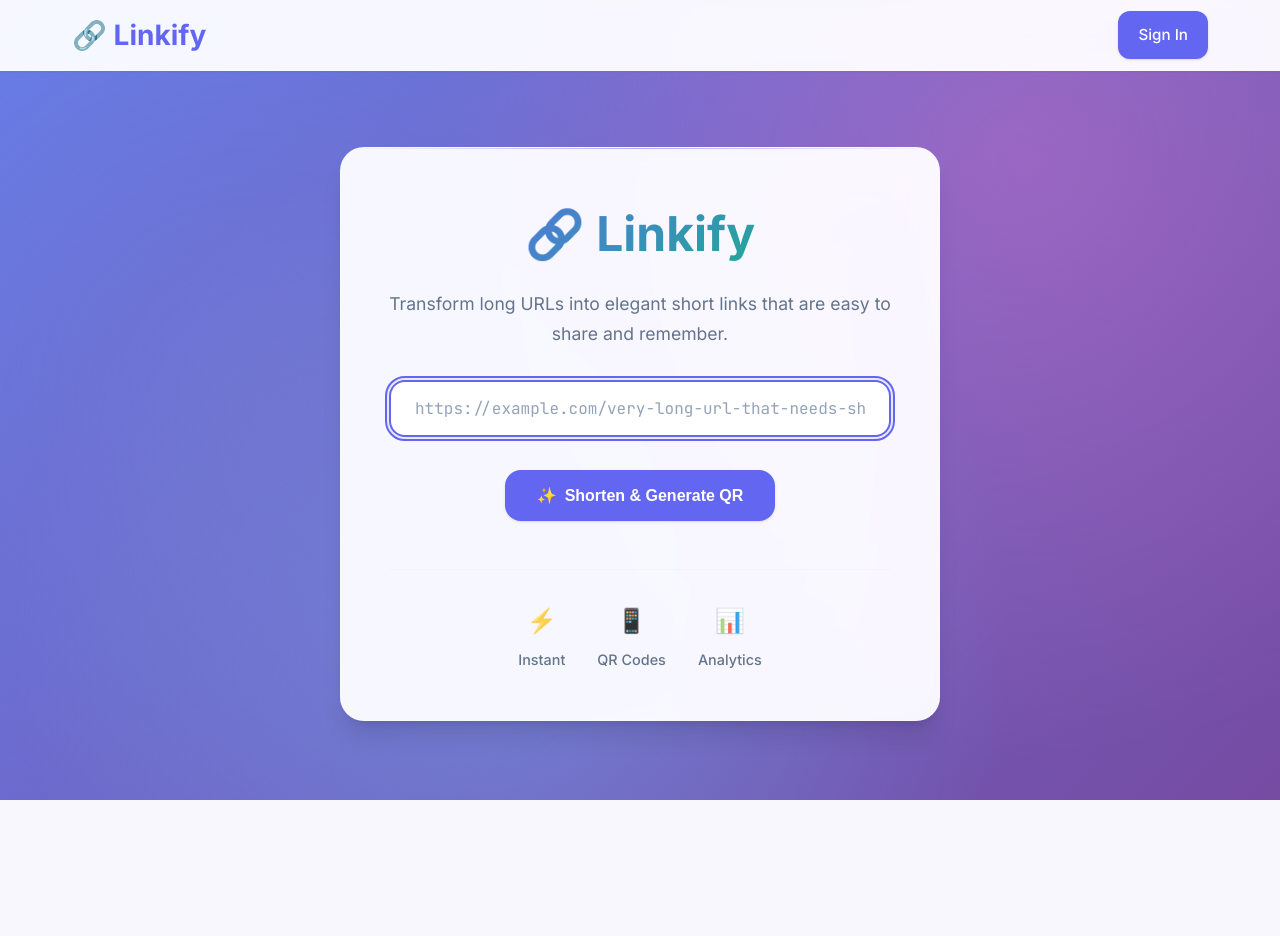
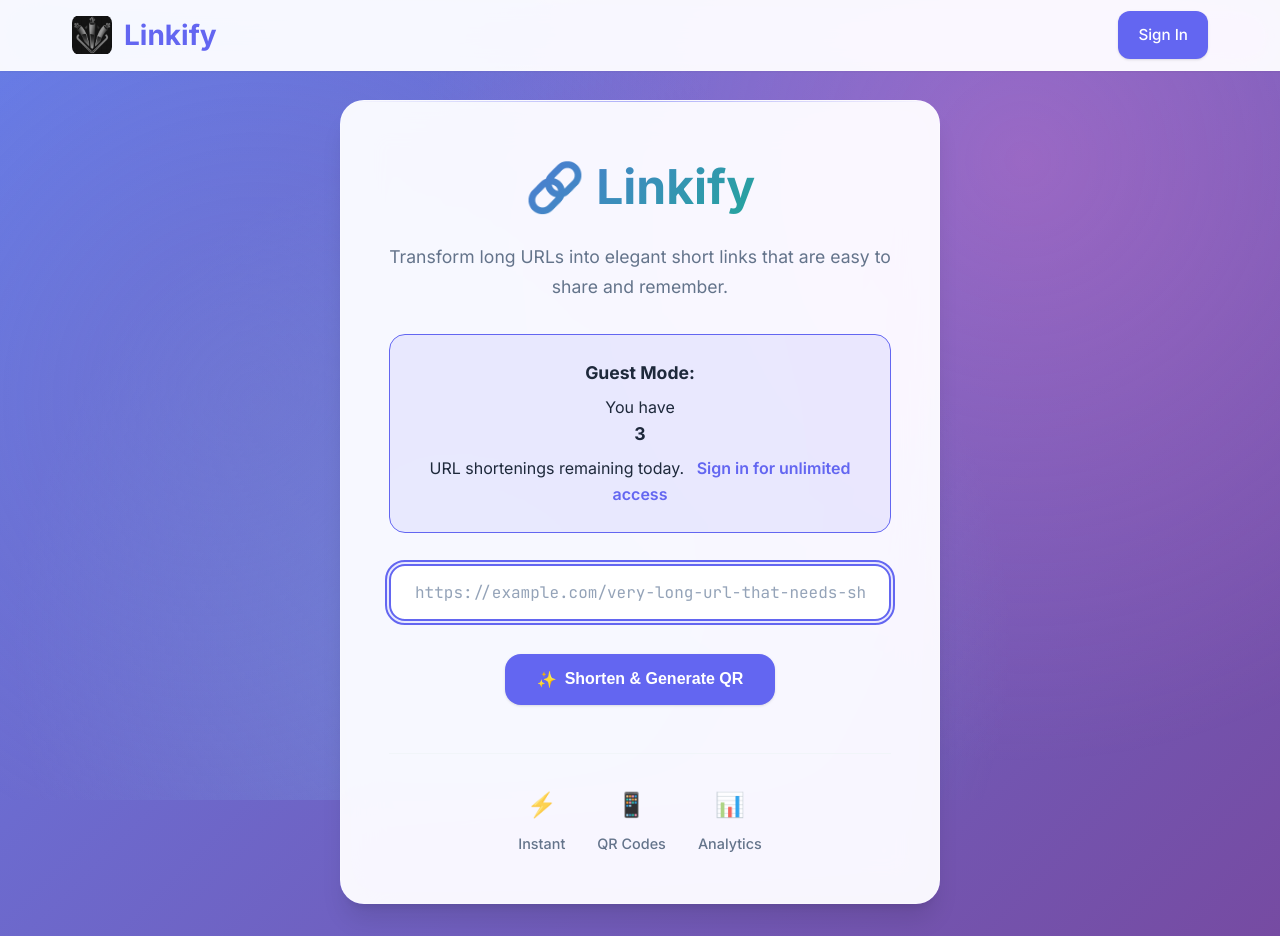
Before and after one commit to rjm23014/Linkify-Shorten-Share-Smartly, a Flask app: page / in a window 1280 px wide. Before the commit the page ends 800 px from the top, so only its background shows below. Run offline with Flask 3, Linux system fonts and the light colour scheme.

Commit message:
FIXED DESIGN ISSUES AND ADDED DUMMY LOGO FOR THE APPLICATION

```diff
--- a/app.py
+++ b/app.py
@@ -1,4 +1,4 @@
-from flask import Flask, render_template, request, redirect, url_for, session, flash
+from flask import Flask, render_template, request, redirect, url_for, session, flash, jsonify
 from flask_login import LoginManager, login_user, logout_user, login_required, current_user
 from google.auth.transport import requests as google_requests
 from google.oauth2 import id_token
@@ -12,8 +12,11 @@ from user import User
 from config import Config
 import os
 from time import time
+import hashlib
 rate_limit = {}
 RATE_WINDOW = 60  # seconds
+GUEST_USAGE_LIMIT = 3  # Maximum uses for guest users
+GUEST_USAGE_WINDOW = 24 * 60 * 60  # 24 hours in seconds
 
 BASE_URL = "http://localhost:5001"
 
@@ -42,9 +45,66 @@ def generate_short_code(length=6):
     characters = string.ascii_letters + string.digits
     return ''.join(random.choices(characters, k=length))
 
+def get_client_identifier():
+    """Get a unique identifier for the client (IP + User Agent)"""
+    client_ip = request.environ.get('HTTP_X_FORWARDED_FOR', request.environ.get('REMOTE_ADDR', ''))
+    user_agent = request.environ.get('HTTP_USER_AGENT', '')
+    return hashlib.md5(f"{client_ip}:{user_agent}".encode()).hexdigest()
+
+def check_guest_usage_limit():
+    """Check if guest user has exceeded usage limit"""
+    if current_user.is_authenticated:
+        return True  # Authenticated users have no limit
+
+    client_id = get_client_identifier()
+    current_time = time()
+
+    # Clean old entries
+    expired_time = current_time - GUEST_USAGE_WINDOW
+    rate_limit[client_id] = [timestamp for timestamp in rate_limit.get(client_id, []) if timestamp > expired_time]
+
+    # Check current usage
+    usage_count = len(rate_limit.get(client_id, []))
+    return usage_count < GUEST_USAGE_LIMIT
+
+def record_guest_usage():
+    """Record a usage for guest user"""
+    if current_user.is_authenticated:
+        return  # Don't track authenticated users
+
+    client_id = get_client_identifier()
+    current_time = time()
+
+    if client_id not in rate_limit:
+        rate_limit[client_id] = []
+
+    rate_limit[client_id].append(current_time)
+
+def get_remaining_guest_usage():
+    """Get remaining usage count for guest user"""
+    if current_user.is_authenticated:
+        return float('inf')  # Unlimited for authenticated users
+
+    client_id = get_client_identifier()
+    current_time = time()
+
+    # Clean old entries
+    expired_time = current_time - GUEST_USAGE_WINDOW
+    rate_limit[client_id] = [timestamp for timestamp in rate_limit.get(client_id, []) if timestamp > expired_time]
+
+    usage_count = len(rate_limit.get(client_id, []))
+    return max(0, GUEST_USAGE_LIMIT - usage_count)
+
 @app.route('/', methods=['GET', 'POST'])
 def index():
+    remaining_usage = get_remaining_guest_usage()
+
     if request.method == 'POST':
+        # Check guest usage limit
+        if not check_guest_usage_limit():
+            flash(f'Guest usage limit reached! You can only shorten {GUEST_USAGE_LIMIT} URLs per day. Please sign in for unlimited access.', 'error')
+            return render_template('index.html', remaining_usage=0, show_limit_reached=True)
+
         long_url = request.form['long_url']
         short_code = generate_short_code()
         short_url = f"{BASE_URL}/{short_code}"
@@ -53,16 +113,20 @@ def index():
         user_id = current_user.id if current_user.is_authenticated else None
         save_to_db(long_url, short_code, user_id)
 
+        # Record usage for guest users
+        record_guest_usage()
+
         qr_code_path = generate_qr(short_url)
         visits = get_visits(short_code)
 
         return render_template('result.html',
                                short_url=short_url,
                                qr_image=qr_code_path,
-                               visits=visits)
+                               visits=visits,
+                               remaining_usage=get_remaining_guest_usage())
 
     # GET request
-    return render_template('index.html')
+    return render_template('index.html', remaining_usage=remaining_usage)
 
 
 
@@ -121,6 +185,15 @@ def dashboard():
     user_urls = get_user_urls(current_user.id)
     return render_template('dashboard.html', urls=user_urls)
 
+@app.route('/api/usage-status')
+def usage_status():
+    """API endpoint to get current usage status"""
+    return jsonify({
+        'remaining': get_remaining_guest_usage(),
+        'limit': GUEST_USAGE_LIMIT,
+        'is_authenticated': current_user.is_authenticated
+    })
+
 
 if __name__ == "__main__":
     init_db()  # initialize the database
--- a/static/style.css
+++ b/static/style.css
@@ -109,8 +109,15 @@ body::before {
     text-decoration: none;
     display: flex;
     align-items: center;
-    gap: 0.5rem;
+    gap: 0.75rem;
     transition: all 0.3s ease;
+}
+
+.logo-image {
+    width: 40px;
+    height: 40px;
+    object-fit: contain;
+    border-radius: var(--radius);
 }
 
 .nav-logo:hover {
@@ -388,7 +395,7 @@ input[type="url"]::placeholder {
     background: var(--bg-secondary);
     border: 2px dashed var(--border-color);
     border-radius: var(--radius-md);
-    padding: 1.5rem;
+    padding: 1.5rem 1.5rem 3rem 1.5rem; /* Added bottom padding for button */
     margin: 1.5rem 0;
     font-family: 'JetBrains Mono', monospace;
     font-size: 1.1rem;
@@ -400,6 +407,8 @@ input[type="url"]::placeholder {
     color: var(--primary-color);
     text-decoration: none;
     font-weight: 500;
+    display: block;
+    margin-bottom: 1rem;
 }
 
 .short-url-link:hover {
@@ -408,21 +417,25 @@ input[type="url"]::placeholder {
 
 .copy-button {
     position: absolute;
-    top: 0.75rem;
+    bottom: 0.75rem;
     right: 0.75rem;
-    padding: 0.5rem;
+    left: 0.75rem;
+    padding: 0.75rem;
     background: var(--primary-color);
     color: white;
     border: none;
     border-radius: var(--radius);
     cursor: pointer;
     font-size: 0.875rem;
+    font-weight: 600;
     transition: all 0.3s ease;
+    box-shadow: var(--shadow);
 }
 
 .copy-button:hover {
     background: var(--primary-hover);
-    transform: scale(1.05);
+    transform: translateY(-1px);
+    box-shadow: var(--shadow-md);
 }
 
 .qr-code-container {
@@ -658,7 +671,98 @@ input[type="url"]::placeholder {
     border: 1px solid var(--border-color);
 }
 
-/* Guest Section and Features */
+/* Flash Messages */
+.flash-message {
+    padding: 1rem 1.5rem;
+    border-radius: var(--radius-lg);
+    margin-bottom: 1.5rem;
+    font-weight: 500;
+    border: 1px solid;
+}
+
+.flash-error {
+    background: rgba(239, 68, 68, 0.1);
+    border-color: var(--danger-color);
+    color: var(--danger-color);
+}
+
+.flash-success {
+    background: rgba(16, 185, 129, 0.1);
+    border-color: var(--accent-color);
+    color: var(--accent-color);
+}
+
+.flash-info {
+    background: rgba(99, 102, 241, 0.1);
+    border-color: var(--primary-color);
+    color: var(--primary-color);
+}
+
+/* Guest Usage Limits */
+.guest-usage-info {
+    margin-bottom: 2rem;
+}
+
+.usage-alert {
+    padding: 1.5rem;
+    border-radius: var(--radius-lg);
+    margin-bottom: 1.5rem;
+    text-align: center;
+    border: 1px solid;
+}
+
+.usage-alert-info {
+    background: rgba(99, 102, 241, 0.1);
+    border-color: var(--primary-color);
+    color: var(--text-primary);
+}
+
+.usage-alert-danger {
+    background: rgba(239, 68, 68, 0.1);
+    border-color: var(--danger-color);
+    color: var(--text-primary);
+}
+
+.usage-alert strong {
+    display: block;
+    margin-bottom: 0.5rem;
+    font-size: 1.1rem;
+}
+
+.usage-alert p {
+    margin: 0.5rem 0 1rem 0;
+    color: var(--text-secondary);
+}
+
+.sign-in-link {
+    color: var(--primary-color);
+    text-decoration: none;
+    font-weight: 600;
+    margin-left: 0.5rem;
+}
+
+.sign-in-link:hover {
+    text-decoration: underline;
+}
+
+.btn-primary {
+    background: var(--primary-color);
+    color: white;
+    padding: 0.75rem 1.5rem;
+    border-radius: var(--radius);
+    text-decoration: none;
+    font-weight: 600;
+    display: inline-block;
+    margin-top: 0.5rem;
+    transition: all 0.3s ease;
+}
+
+.btn-primary:hover {
+    background: var(--primary-hover);
+    transform: translateY(-1px);
+}
+
+/* Features Preview */
 .guest-section {
     text-align: center;
     padding: 2rem;
@@ -872,7 +976,7 @@ input[type="url"]::placeholder {
     }
 
     .short-url-display {
-        padding-right: 1.5rem;
+        padding: 1.5rem;
     }
 
     .benefits-list {
@@ -892,6 +996,11 @@ input[type="url"]::placeholder {
 
     .nav-logo {
         font-size: 1.5rem;
+    }
+
+    .logo-image {
+        width: 32px;
+        height: 32px;
     }
 
     .nav-link {
--- a/templates/index.html
+++ b/templates/index.html
@@ -14,9 +14,37 @@
 
     <main class="main-content">
         <div class="container">
+            {% with messages = get_flashed_messages(with_categories=true) %}
+                {% if messages %}
+                    {% for category, message in messages %}
+                        <div class="flash-message flash-{{ category }}">
+                            {{ message }}
+                        </div>
+                    {% endfor %}
+                {% endif %}
+            {% endwith %}
+
             <h1>🔗 Linkify</h1>
             <p>Transform long URLs into elegant short links that are easy to share and remember.</p>
 
+            {% if not current_user.is_authenticated %}
+                <div class="guest-usage-info">
+                    {% if show_limit_reached %}
+                        <div class="usage-alert usage-alert-danger">
+                            <strong>⚠️ Usage Limit Reached!</strong>
+                            <p>You've reached the daily limit of {{ 3 }} free URL shortenings. Sign in with Google for unlimited access!</p>
+                            <a href="{{ url_for('login') }}" class="btn btn-primary">Sign In Now</a>
+                        </div>
+                    {% else %}
+                        <div class="usage-alert usage-alert-info">
+                            <strong>Guest Mode:</strong> You have <strong>{{ remaining_usage }}</strong> URL shortening{{ 's' if remaining_usage != 1 else '' }} remaining today.
+                            <a href="{{ url_for('login') }}" class="sign-in-link">Sign in for unlimited access</a>
+                        </div>
+                    {% endif %}
+                </div>
+            {% endif %}
+
+            {% if not show_limit_reached %}
             <form method="POST" class="url-form">
                 <div class="form-group">
                     <input type="url"
@@ -31,6 +59,7 @@
                     Shorten & Generate QR
                 </button>
             </form>
+            {% endif %}
 
             <div class="features-preview">
                 <div class="feature">
--- a/templates/navbar.html
+++ b/templates/navbar.html
@@ -1,6 +1,9 @@
 <nav class="navbar">
     <div class="nav-container">
-        <a href="{{ url_for('index') }}" class="nav-logo">🔗 Linkify</a>
+        <a href="{{ url_for('index') }}" class="nav-logo">
+            <img src="/static/logo.png" alt="Linkify Logo" class="logo-image">
+            Linkify
+        </a>
 
         <div class="nav-menu">
             {% if current_user.is_authenticated %}
```
Also changed, not shown: LOGO.png (deleted), static/LOGO.png (added), static/qr_-6716775688580143727.png (added), static/qr_-7999443876565802094.png (added), static/qr_2621425754745211409.png (added), static/qr_8709346174737025060.png (added), url_data.db, 1 other file.
